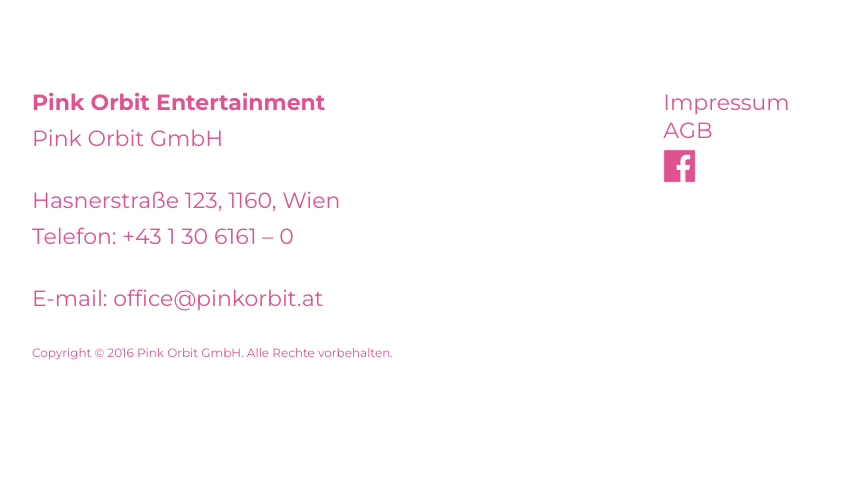
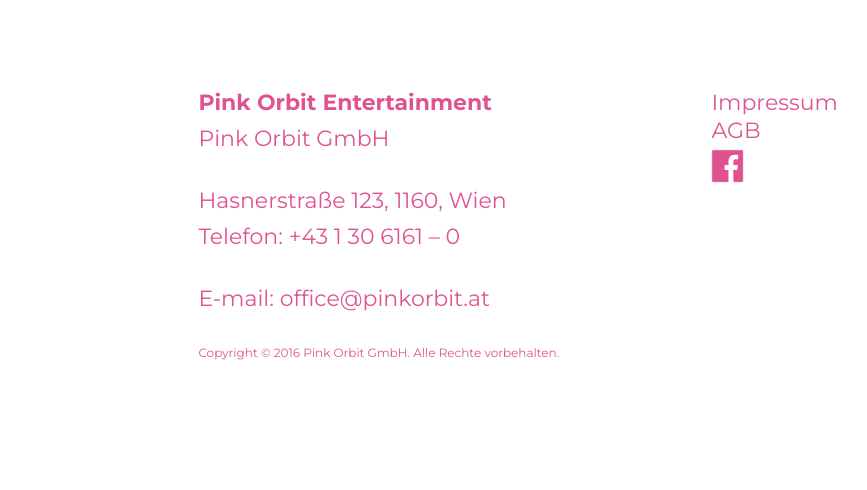
Before and after one commit to Matteobikk90/pink-orbit, a PHP site: page / in a window 1280 px wide. Shown: the part 1633-2123 px from the top of the page, without its empty margins (160-1027 px from the left). Run offline with PHP 8.4, Linux system fonts and the light colour scheme; some libraries are stand-ins or nearby versions.

Commit message:
changed something

```diff
--- a/css/home.css
+++ b/css/home.css
@@ -169,9 +169,9 @@
 }
 
 #footerWeOfferText {
-    height:335px;
-    width: 70%;
-    margin-left: 15%;
+    height: 335px;
+    width: 56%;
+    margin-left: 28%;
     margin-top: 90px;
     background-color: white;
     color: #df5490;
```
